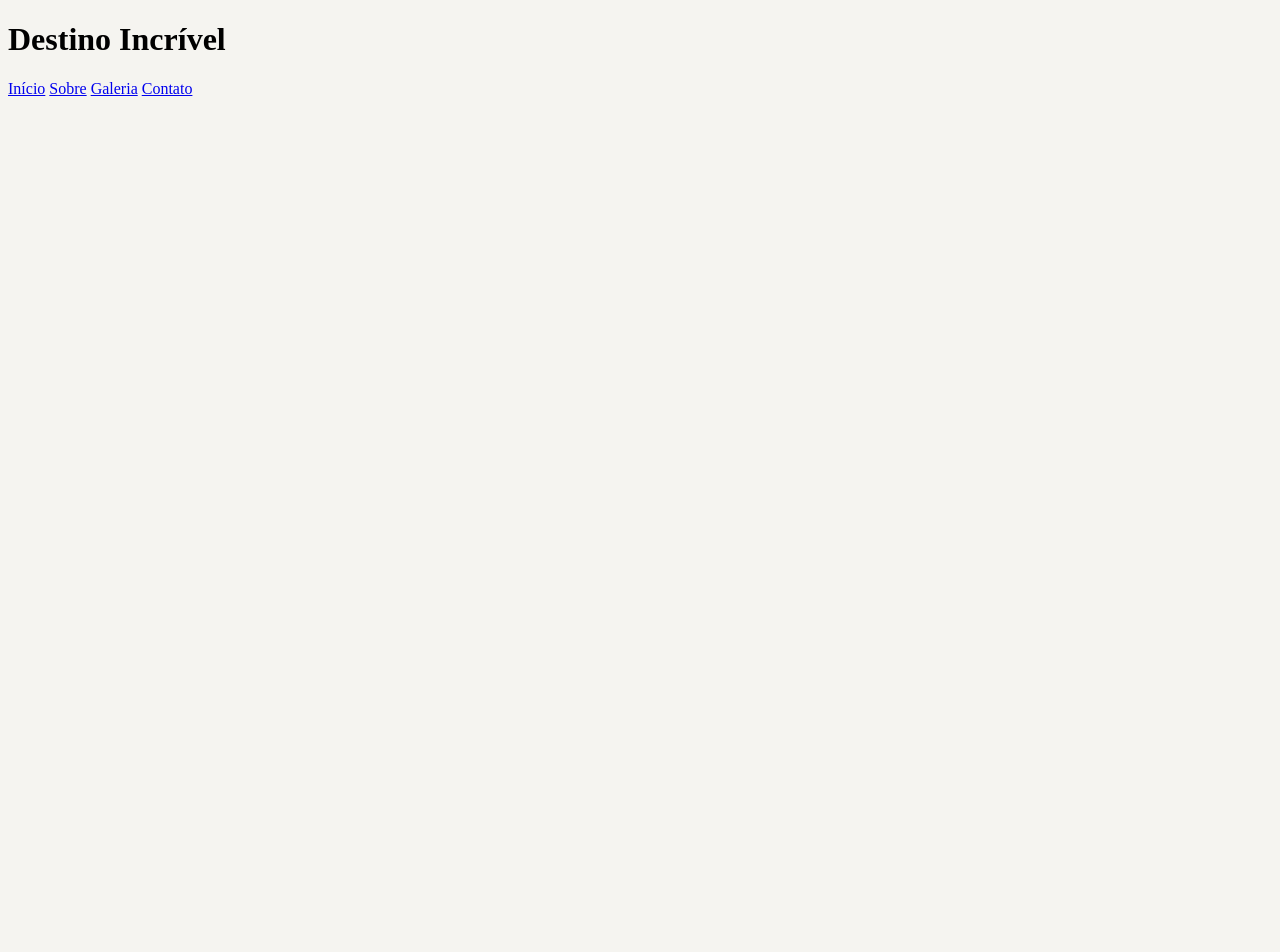
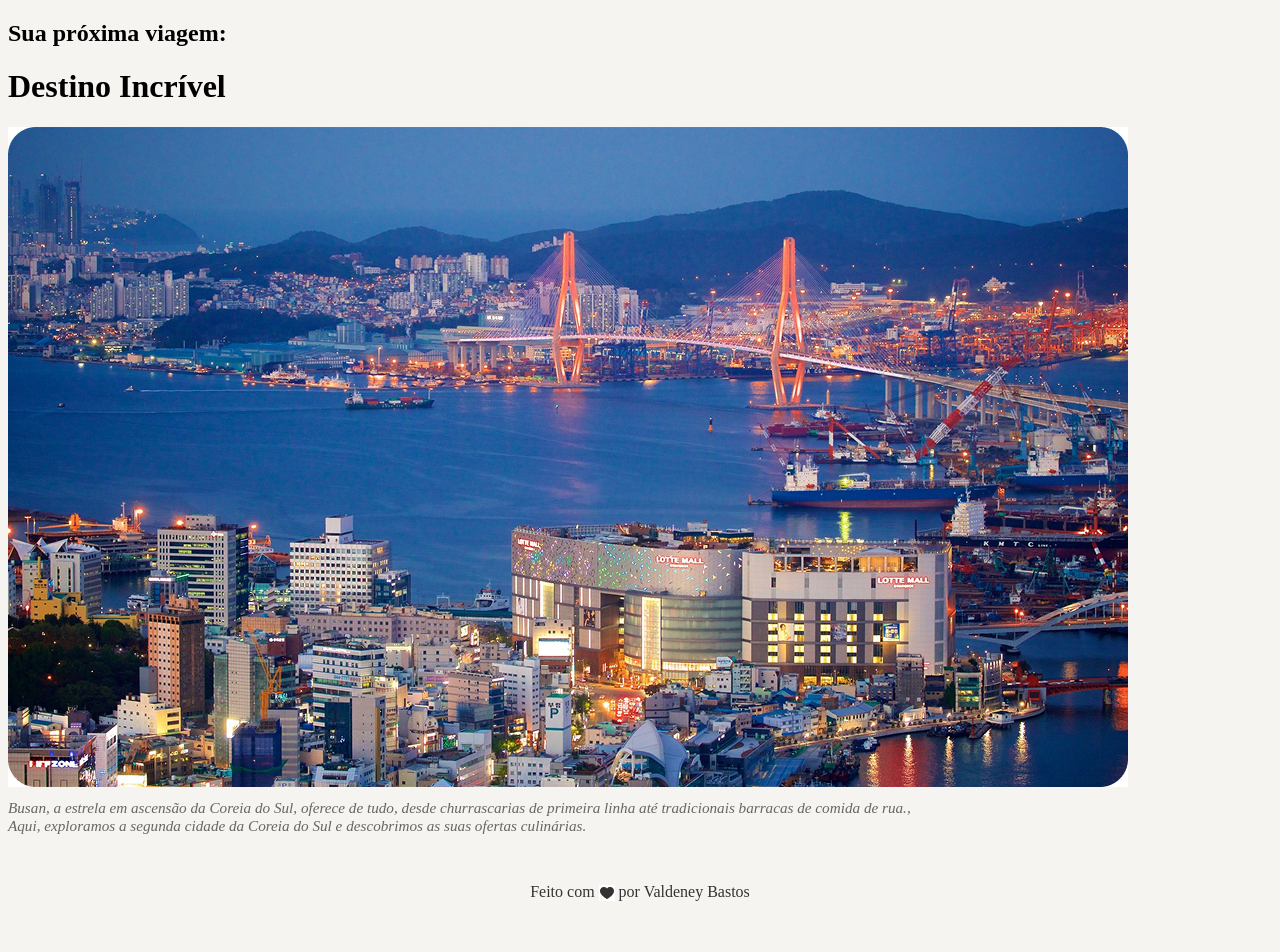
Before and after one commit to ValdeneyBastos/Local-Tur-stico, a plain HTML site: page index.html in a window 1280 px wide. Before the commit the page ends 800 px from the top, so only its background shows below. Drawn offline with Linux system fonts and the light colour scheme.

Commit message:
Adicionando imagem

```diff
--- a/index.html
+++ b/index.html
@@ -10,17 +10,29 @@
     <link rel="stylesheet" href="style.css">
 </head>
 <body>
-    <header>
-        <div class="container">
-      <h1>Destino Incrível</h1>
-      <nav>
-        <a href="#inicio">Início</a>
-        <a href="#sobre">Sobre</a>
-        <a href="#galeria">Galeria</a>
-        <a href="#contato">Contato</a>
-      </nav>
+      <div id="container">
+        <headline>
+       <h2>Sua próxima viagem:</h2>
+       </headline>
+       <h1>Destino Incrível</h1>
+       <figure></figure>
+       <img src="assents/image.jpg" alt="imagem de busan">
+      <figcaption>Busan, a estrela em ascensão da Coreia do Sul, oferece de tudo, desde churrascarias de primeira linha até tradicionais barracas de comida de rua.,<br>
+      Aqui, exploramos a segunda cidade da Coreia do Sul e descobrimos as suas ofertas culinárias.</figcaption>
+      </figure>
+
+        <main>
+
+
+
+        </main>
+
     </div>
-    </header>
+    <footer>
+        Feito com
+        <img src="assents/ph_heart-fill.jpg" alt="Coracaozinho">
+        por Valdeney Bastos
+    </footer>
 
 </body>
 </html>
--- a/style.css
+++ b/style.css
@@ -3,8 +3,8 @@ body {
 }
 
 .headline {
-  font-size: 16px;
-  line-height: 22px;
+  font-size: 5px;
+  line-height: 5px;
   font-weight: bold; /* a fonte fica em negrito */
   color: #e1624f;
   text-transform: uppercase; /* a fonte fica com todas as letras em maiúsculo */
@@ -18,3 +18,25 @@ body {
   color: #333333;
   margin-top: 24px;
 }
+
+figure {
+  text-align: center;        /* Centraliza a imagem e a legenda */
+  margin: 20px 0;
+}
+
+figcaption {
+  font-size: 0.95rem;        /* Tamanho da fonte */
+  color: #666;               /* Cor da legenda */
+  margin-top: 8px;           /* Espaço entre imagem e legenda */
+  font-style: italic;        /* Texto em itálico */
+}
+
+footer {
+    color: #333;
+    text-align: center;
+    padding: 48px;
+}
+
+footer img {
+    vertical-align: middle;
+}
```
Also changed, not shown: assents/ph_heart-fill.jpg (added).
